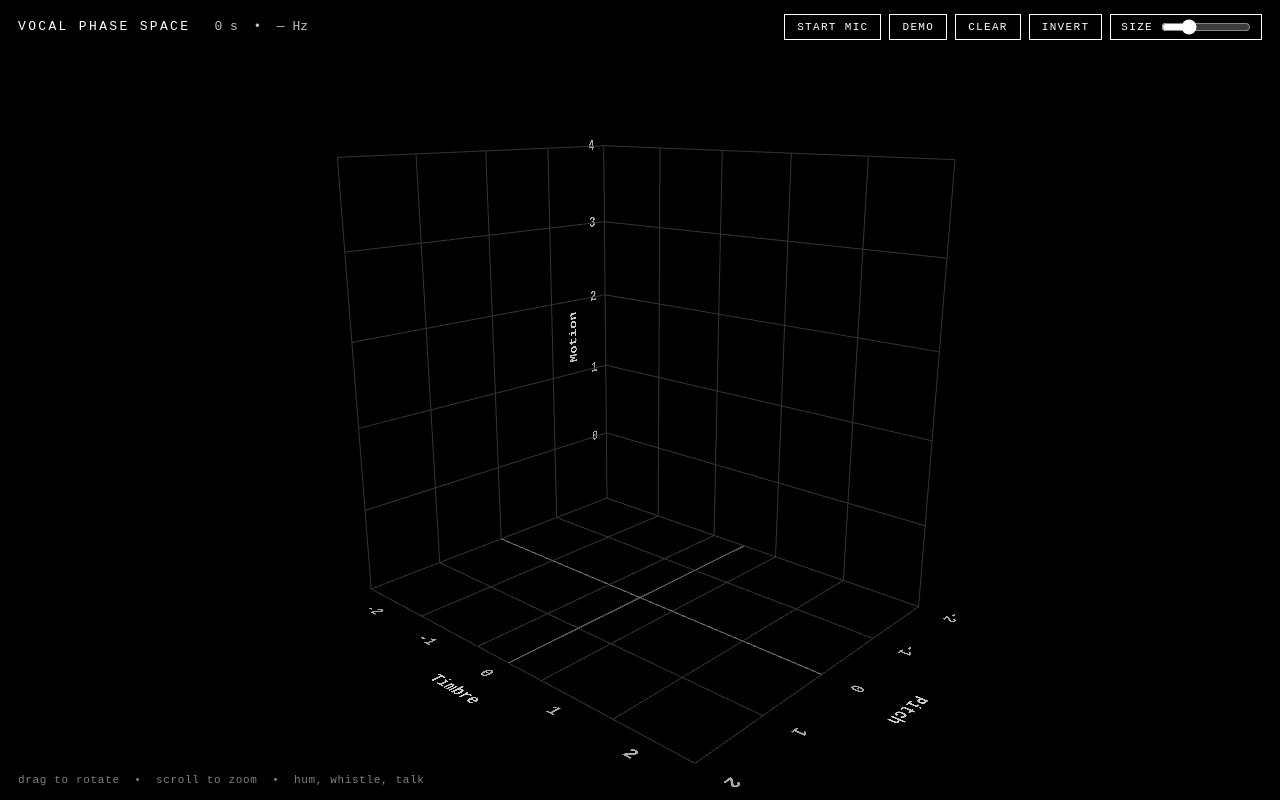
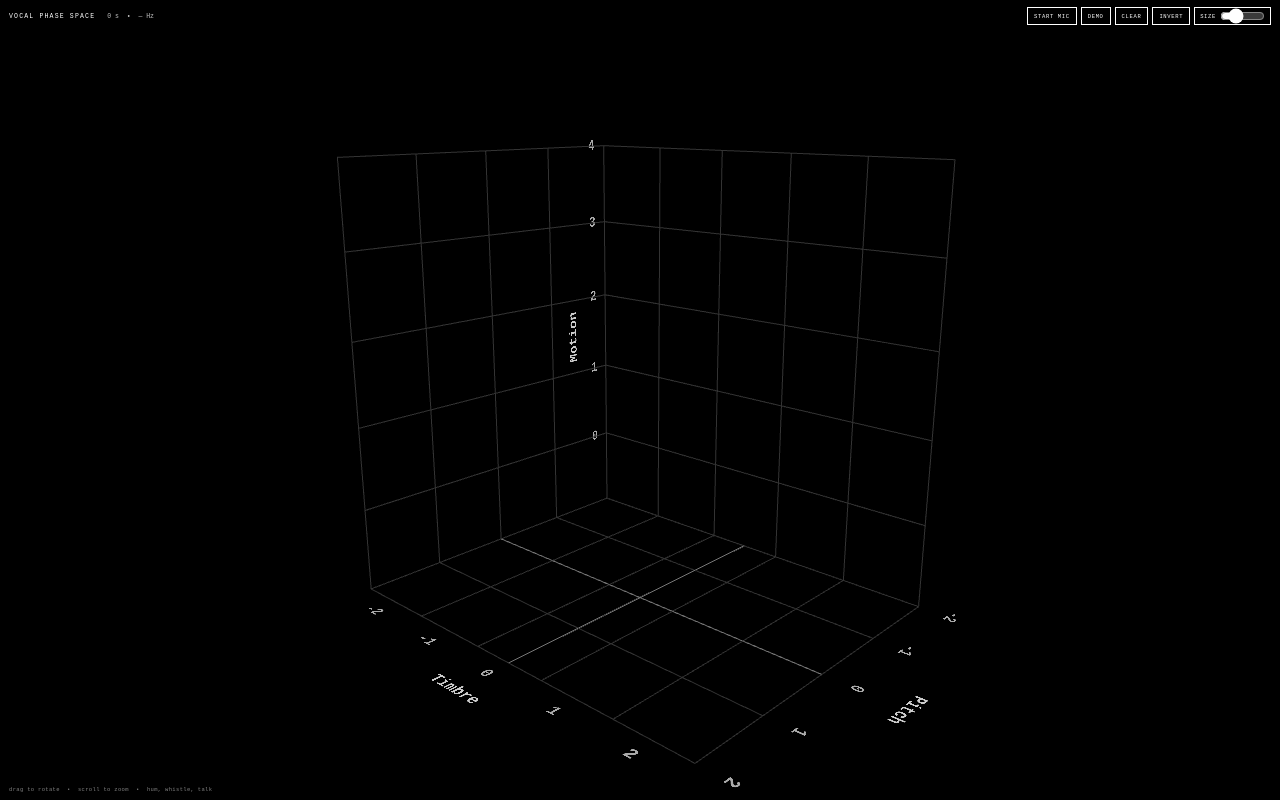
Before and after one commit to nguyyy/audiovis, a plain HTML site: page index.html in a window 1280 px wide. Drawn offline with nearby package versions, Linux system fonts and the light colour scheme; animation ran at ten frames a second.

Commit message:
decrease ui size by ~50%

```diff
--- a/index.html
+++ b/index.html
@@ -52,15 +52,15 @@
     right: 0;
     display: flex;
     align-items: baseline;
-    gap: 1.5rem;
-    padding: 14px 18px;
+    gap: 0.75rem;
+    padding: 7px 9px;
     pointer-events: none;
     flex-wrap: wrap;
   }
 
   #title
   {
-    font-size: 13px;
+    font-size: 6.5px;
     letter-spacing: 0.18em;
     text-transform: uppercase;
     white-space: nowrap;
@@ -68,7 +68,7 @@
 
   #hud
   {
-    font-size: 13px;
+    font-size: 6.5px;
     opacity: 0.75;
     white-space: nowrap;
     min-width: 15ch;
@@ -78,21 +78,21 @@
   {
     margin-left: auto;
     display: flex;
-    gap: 8px;
+    gap: 4px;
     pointer-events: auto;
   }
 
   button
   {
     font-family: inherit;
-    font-size: 11px;
+    font-size: 5.5px;
     letter-spacing: 0.12em;
     text-transform: uppercase;
     background: transparent;
     color: #fff;
     border: 1px solid #fff;
     border-radius: 0;
-    padding: 6px 12px;
+    padding: 3px 6px;
     cursor: pointer;
   }
 
@@ -118,17 +118,17 @@
   {
     display: flex;
     align-items: center;
-    gap: 8px;
+    gap: 4px;
     border: 1px solid #fff;
-    padding: 0 10px;
-    font-size: 11px;
+    padding: 0 5px;
+    font-size: 5.5px;
     letter-spacing: 0.12em;
     text-transform: uppercase;
   }
 
   #sizeCtl input[type="range"]
   {
-    width: 90px;
+    width: 45px;
     accent-color: #fff;
     background: transparent;
     cursor: pointer;
@@ -137,9 +137,9 @@
   #hint
   {
     position: fixed;
-    bottom: 14px;
-    left: 18px;
-    font-size: 11px;
+    bottom: 7px;
+    left: 9px;
+    font-size: 5.5px;
     opacity: 0.5;
     letter-spacing: 0.06em;
     pointer-events: none;
@@ -148,9 +148,9 @@
   #err
   {
     position: fixed;
-    bottom: 14px;
-    right: 18px;
-    font-size: 11px;
+    bottom: 7px;
+    right: 9px;
+    font-size: 5.5px;
     opacity: 0.8;
     max-width: 42ch;
     text-align: right;
```
